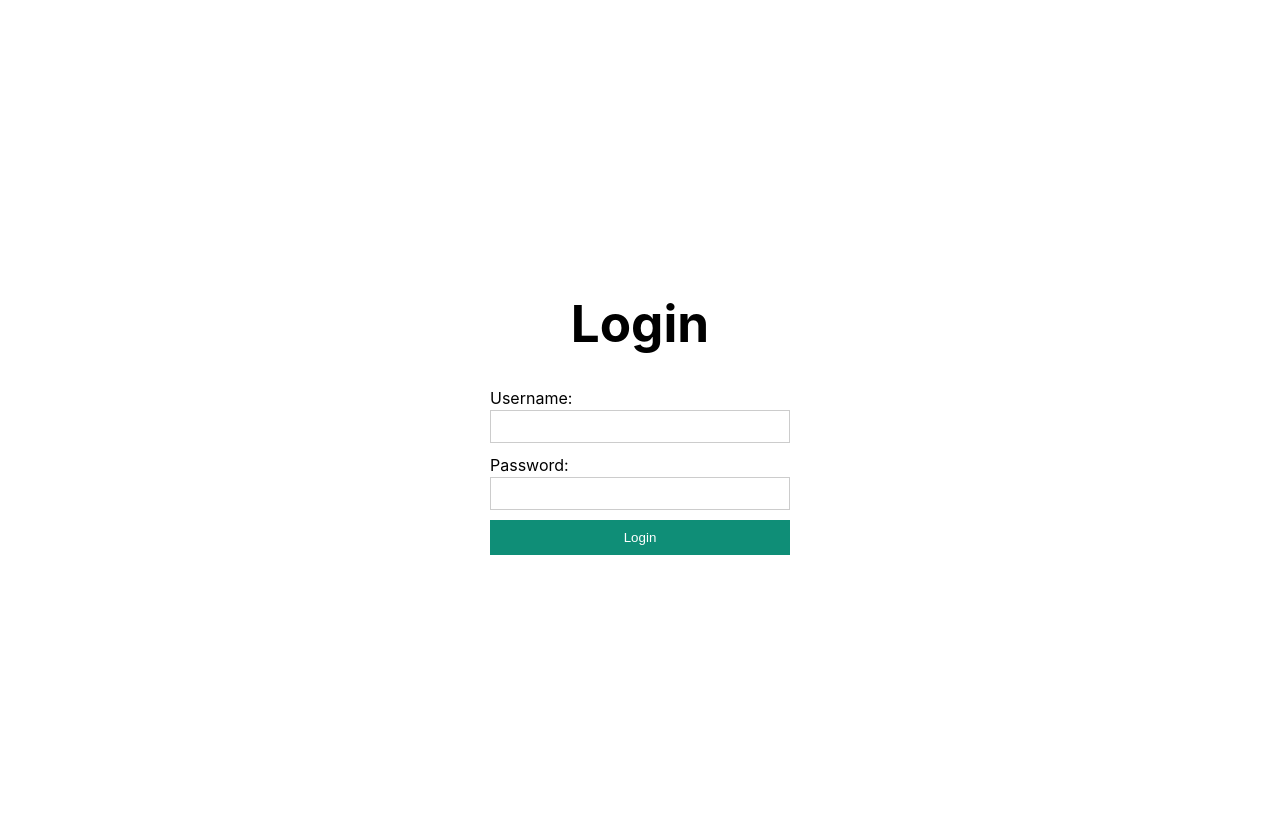
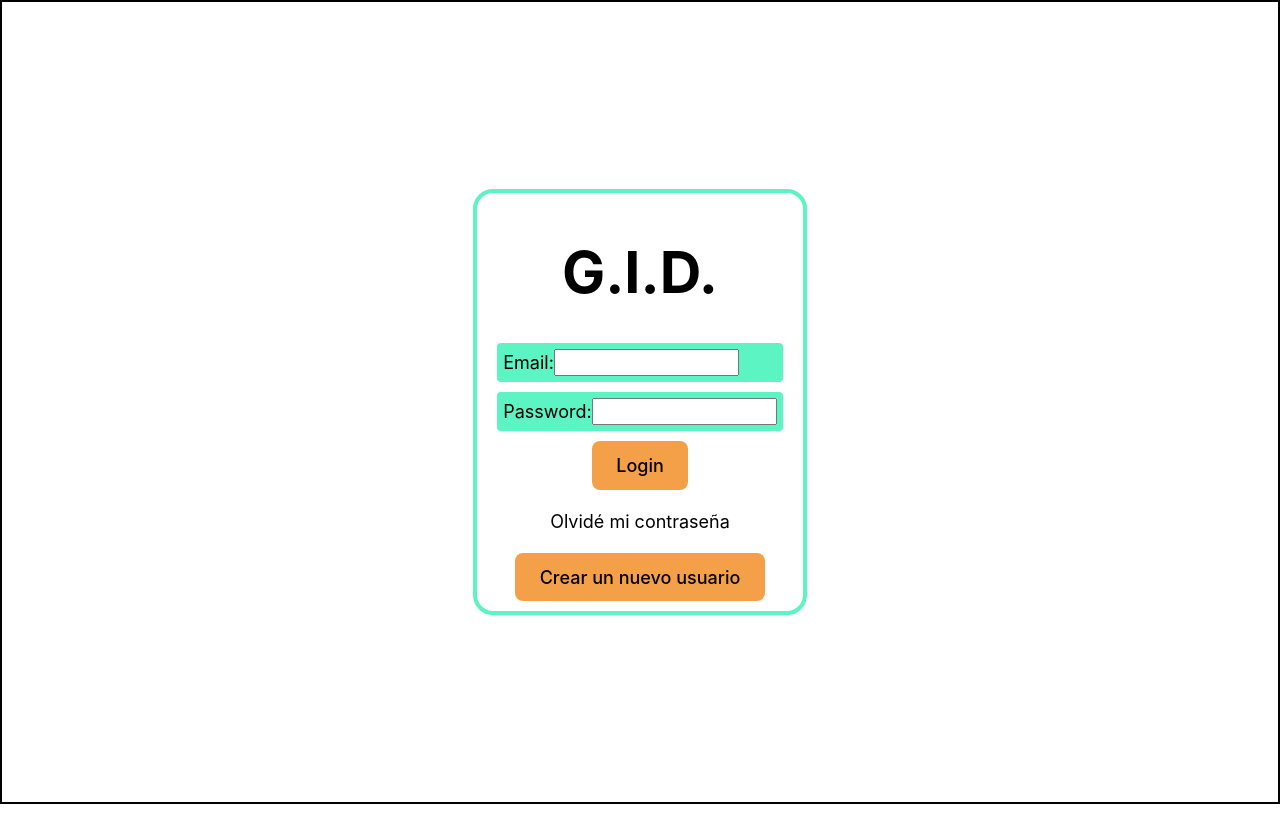
Before and after one commit to dabadema/Presas, a React (Vite) app: page /login in a window 1280 px wide. Built offline with nearby package versions, Linux system fonts and the light colour scheme; the HTML template or start-up script is replaced by a standard one.

Commit message:
Feat: Login landing layout complete

```diff
--- a/src/components/Login.css
+++ b/src/components/Login.css
@@ -1,31 +1,66 @@
-.login-container {
+#root {
+    max-width: 1280px;
+    padding: 2rem;
+    text-align: center;
+    color: black;
+    font-size: large;
+
+    --dark-green: #0f8e77;
+    --light-green: #5cf4c3;
+    --orange: #f4a049;
+}
+
+button {
+    border-radius: 8px;
+    border: 3px solid transparent;
+    padding: 0.6em 1.2em;
+    font-size: 1em;
+    font-family: inherit;
+    background-color: orange;
+    cursor: pointer;
+    transition: border-color 0.25s;
+}
+button {
+    border-radius: 8px;
+    border: 3px solid transparent;
+    padding: 0.6em 1.2em;
+    font-size: 1em;
+    font-weight: 500;
+    font-family: inherit;
+    background-color: var(--orange);
+    cursor: pointer;
+    transition: border-color 0.25s;
+}
+button:hover {
+    border-color: var(--orange);
+    background-color: white;
+}
+button:focus,
+button:focus-visible {
+    outline: 8px auto;
+}
+
+div {
     display: flex;
-    flex-direction: column;
-    align-items: center;
-    justify-content: center;
-    height: 100vh;
+    background-color: white;
+}
+
+div .form-frame {
+    border-radius: 4px;
+    margin: 10px;
+    padding: 6px;
+    background-color: var(--light-green);
 }
 
 form {
-    display: flex;
-    flex-direction: column;
-    width: 300px; /* Ajusta al tamaño que prefieras */
+    border: 4px solid var(--light-green);
+    border-radius: 20px;
+    min-height: 250px;
+    min-width: 300px;
+    padding: 10px;
+    align-items: center;
 }
 
-input {
-    margin-bottom: 10px;
-    padding: 8px;
-    border: 1px solid #ccc;
+label {
+    align-items: center;
 }
-
-button {
-    padding: 10px;
-    background-color: #0f8e77; /* Utiliza un color de tu elección */
-    color: white;
-    border: none;
-    cursor: pointer;
-}
-
-button:hover {
-    background-color: #067a55; /* Color más oscuro para el efecto hover */
-}
--- a/src/components/Login.tsx
+++ b/src/components/Login.tsx
@@ -1,11 +1,18 @@
-import React from 'react';
+import React, { useState } from 'react';
 import { useNavigate } from 'react-router-dom';
-import './Login.css'; // Asumiendo que tienes un archivo CSS para estilos
+import './Login.css';
 
-const Login = () => {
+type LoginFormProps = {
+    onLogin: (email: string, password: string) => void;
+};
+
+const LoginForm: React.FC<LoginFormProps> = ({ onLogin }) => {
+    const [email, setEmail] = useState('');
+    const [password, setPassword] = useState('');
     const navigate = useNavigate();
 
-    const handleLogin = () => {
+    const handleLogin = (event: React.FormEvent) => {
+        event.preventDefault(); // Esto evita que el formulario se envíe tradicionalmente.
         // Aquí puedes eventualmente añadir la lógica para validar las credenciales de usuario
         // Por ahora, simplemente navegaremos al dashboard como si la autenticación fuera exitosa
         navigate('/dashboard/mi-perfil'); // Navega a la página de perfil del usuario en el dashboard
@@ -13,23 +20,35 @@ const Login = () => {
 
     return (
         <div className="login-container">
-            <h1>Login</h1>
-            <form
-                onSubmit={(e) => {
-                    e.preventDefault(); // Previene el comportamiento por defecto del formulario
-                    handleLogin(); // Llama a la función de manejo de login
-                }}
-            >
-                <label htmlFor="username">Username:</label>
-                <input type="text" id="username" name="username" />
-
-                <label htmlFor="password">Password:</label>
-                <input type="password" id="password" name="password" />
-
+            <form onSubmit={handleLogin}>
+                <h1 className="title"> G.I.D. </h1>
+                <div className="form-frame">
+                    <label htmlFor="email">Email:</label>
+                    <input
+                        type="email"
+                        id="email"
+                        value={email}
+                        onChange={(e) => setEmail(e.target.value)}
+                        required
+                    />
+                </div>
+                <div className="form-frame">
+                    <label htmlFor="password">Password:</label>
+                    <input
+                        type="password"
+                        id="password"
+                        value={password}
+                        onChange={(e) => setPassword(e.target.value)}
+                        required
+                    />
+                </div>
                 <button type="submit">Login</button>
+                <p>Olvidé mi contraseña</p>
+                <button type="button">Crear un nuevo usuario</button>{' '}
+                {/* Asegúrate de que este botón no envíe el formulario */}
             </form>
         </div>
     );
 };
 
-export default Login;
+export default LoginForm;
--- a/src/index.css
+++ b/src/index.css
@@ -27,11 +27,13 @@ a:hover {
 }
 
 body {
+    margin: auto;
     display: flex;
-    place-items: center;
     justify-content: center;
-    min-width: 320px;
+    align-items: center;
+    min-width: 420px;
     min-height: 100vh;
+    border: 2px solid black;
 }
 
 h1 {
```
